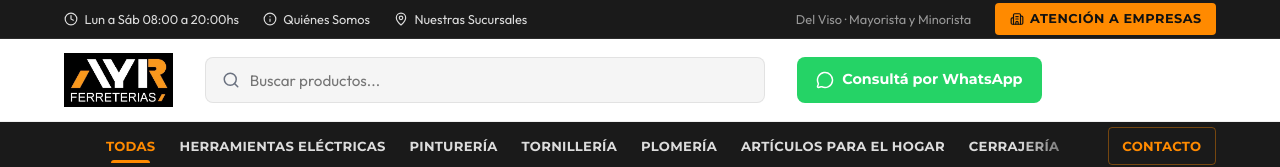
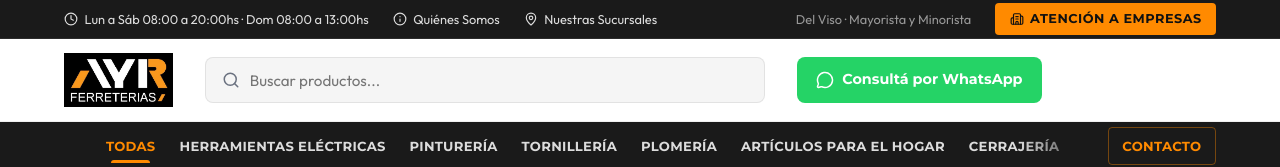
Before and after one commit to AYRFERRETERIAS/AYR-FERRETERIAS, a React (Vite) app: page / in a window 1280 px wide. Shown: the top 167 px of the page. Built offline with nearby package versions, Linux system fonts and the light colour scheme.

Commit message:
Agregar horario de domingo (08 a 13hs)

```diff
--- a/src/components/ContactForm.jsx
+++ b/src/components/ContactForm.jsx
@@ -74,7 +74,7 @@ const ContactForm = () => {
           </li>
           <li>
             <Clock size={18} />
-            <span>Lun a Sáb 08:00 a 20:00hs</span>
+            <span>Lun a Sáb 08:00 a 20:00hs · Dom 08:00 a 13:00hs</span>
           </li>
         </ul>
       </div>
--- a/src/components/TopBar.jsx
+++ b/src/components/TopBar.jsx
@@ -7,7 +7,7 @@ const TopBar = () => {
       <div className="container topbar-container">
         <div className="topbar-left">
           <span className="topbar-item">
-            <Clock size={14} /> Lun a Sáb 08:00 a 20:00hs
+            <Clock size={14} /> Lun a Sáb 08:00 a 20:00hs · Dom 08:00 a 13:00hs
           </span>
           <a href="#nosotros" className="topbar-item topbar-link">
             <Info size={14} /> Quiénes Somos
```
